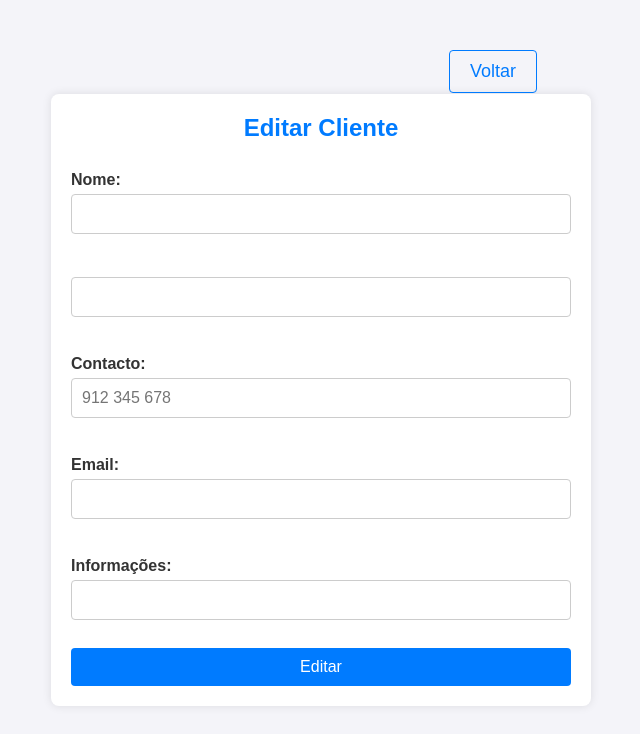
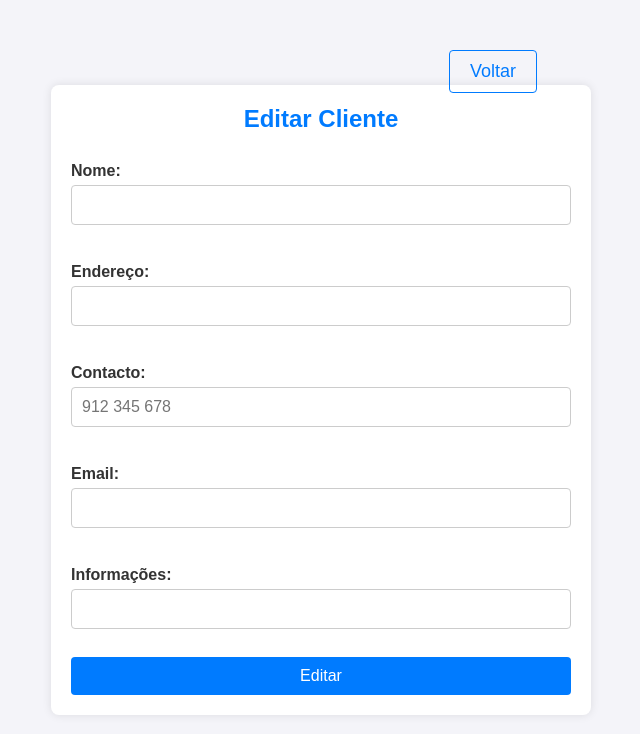
Before and after one commit to LuisGomes18/Sistema-de-Ordem-de-Servico, a Flask app: page /cliente/1/editar in a window 1280 px wide. Shown: the top 734 px of the page, without its empty margins (319-959 px from the left). Run offline with Flask 3, Linux system fonts and the light colour scheme; data that the repository does not hold is empty.

Commit message:
Adição de texto na label em falta

```diff
--- a/templates/cliente/editar_cliente.html
+++ b/templates/cliente/editar_cliente.html
@@ -18,7 +18,7 @@
         <form method="post">
             <label for="nome">Nome:</label>
             <input type="text" name="nome" id="nome" value="{{ cliente.nome if cliente else '' }}" required><br>
-            <label for="endereco"></label>
+            <label for="endereco">Endereço:</label>
             <input type="text" name="endereco" id="endereco" value="{{ cliente.endereco if cliente else '' }}"
                 required><br>
             <label for="contacto">Contacto:</label>
```
